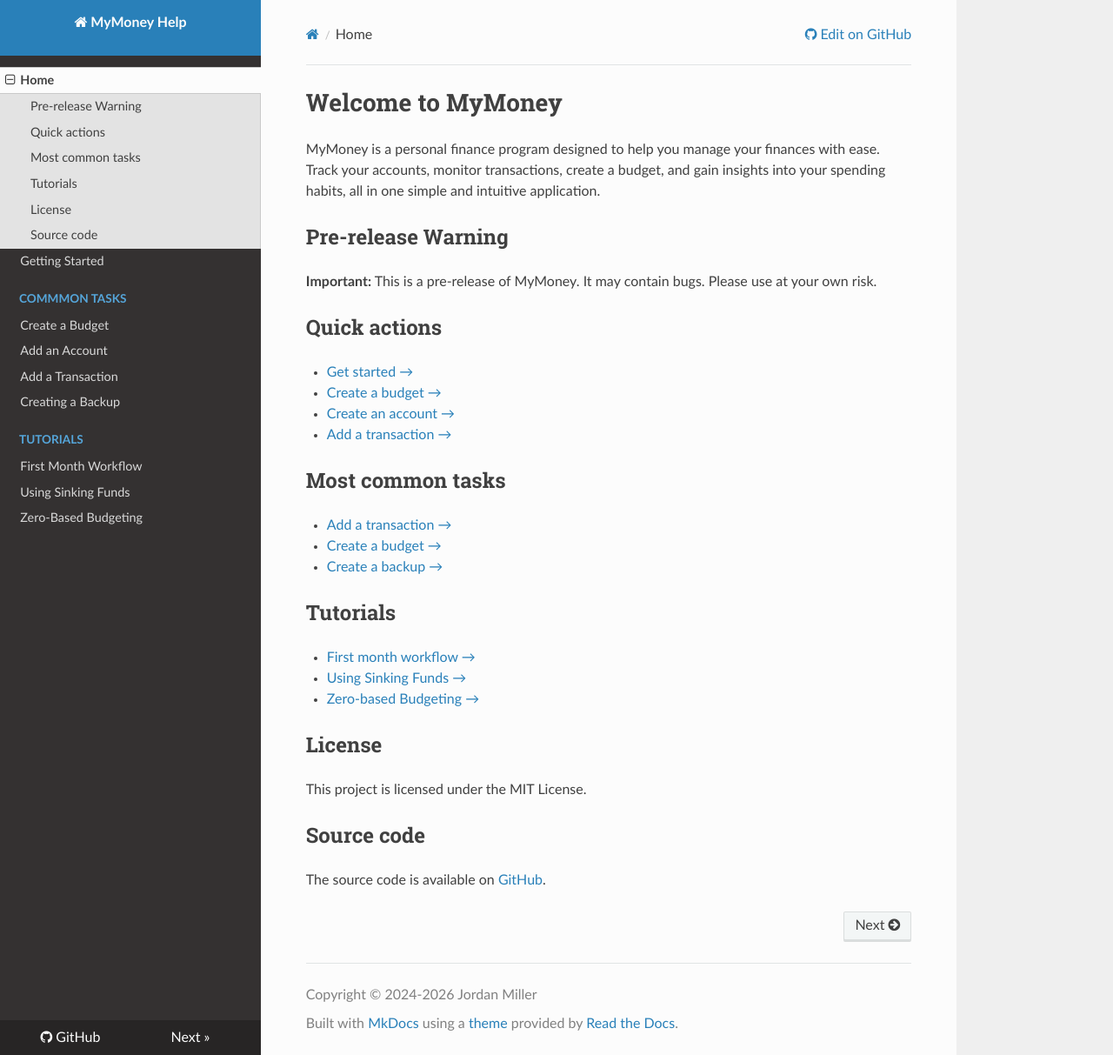
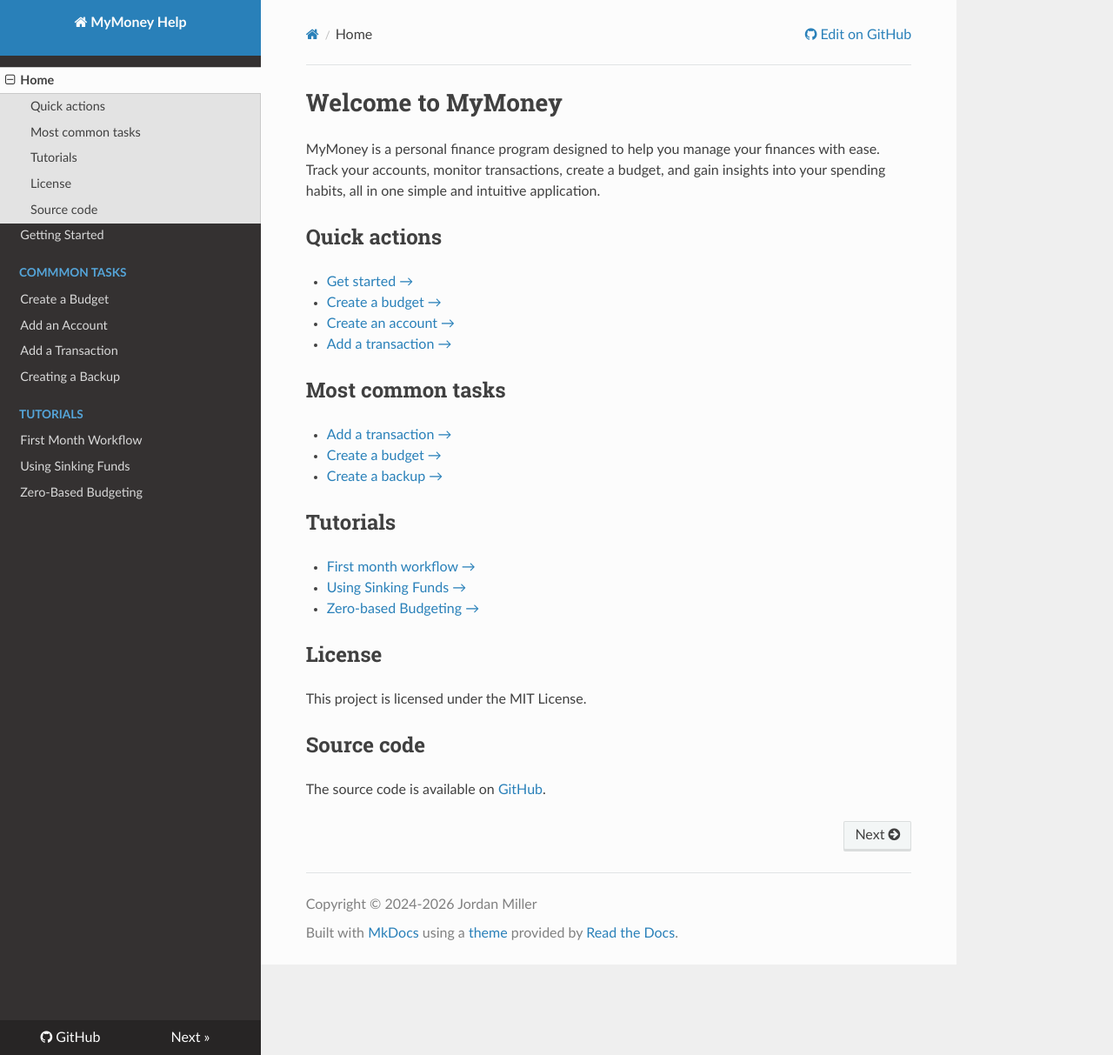
Before and after one commit to jm6271/MyMoney, an MkDocs documentation site: the page built from Docs/docs/index.md, in a window 1280 px wide and 1213 px high. Shown: the whole window at 87% size. Built offline with MkDocs 1.6.1, drawn with Linux system fonts in a browser that asks for light colours; nearby versions of some CDN libraries.

Commit message:
🎉 Bump version to 1.0.0

```diff
--- a/Docs/docs/index.md
+++ b/Docs/docs/index.md
@@ -1,10 +1,6 @@
 # Welcome to MyMoney
 
 MyMoney is a personal finance program designed to help you manage your finances with ease. Track your accounts, monitor transactions, create a budget, and gain insights into your spending habits, all in one simple and intuitive application.
-
-## Pre-release Warning
-
-**Important:** This is a pre-release of MyMoney. It may contain bugs. Please use at your own risk.
 
 ## Quick actions
 - [Get started →](getting-started.md)
```
Also changed, not shown: MyMoney/Assets/MyMoney-Banner-old.png (deleted), MyMoney/Assets/MyMoney-Banner.jpg (deleted), README.md, 3 other files.
